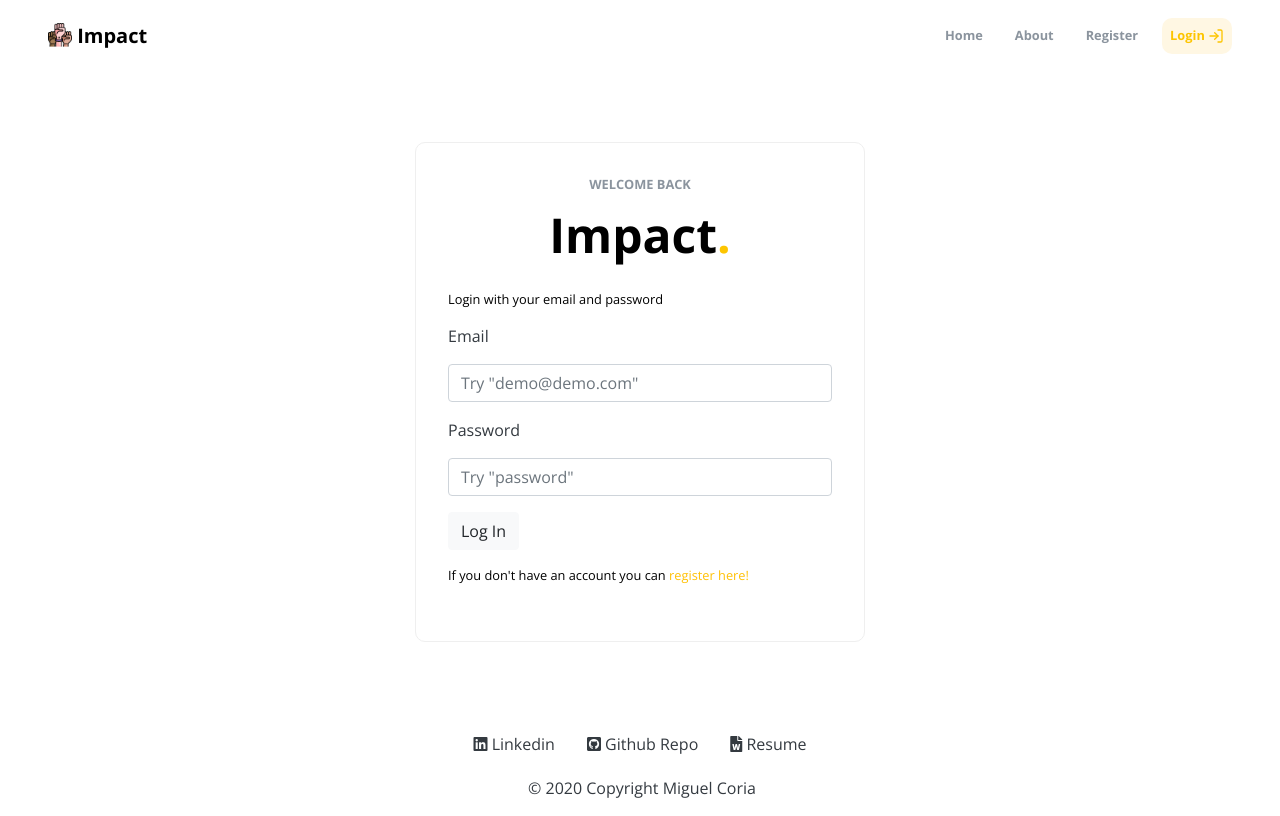
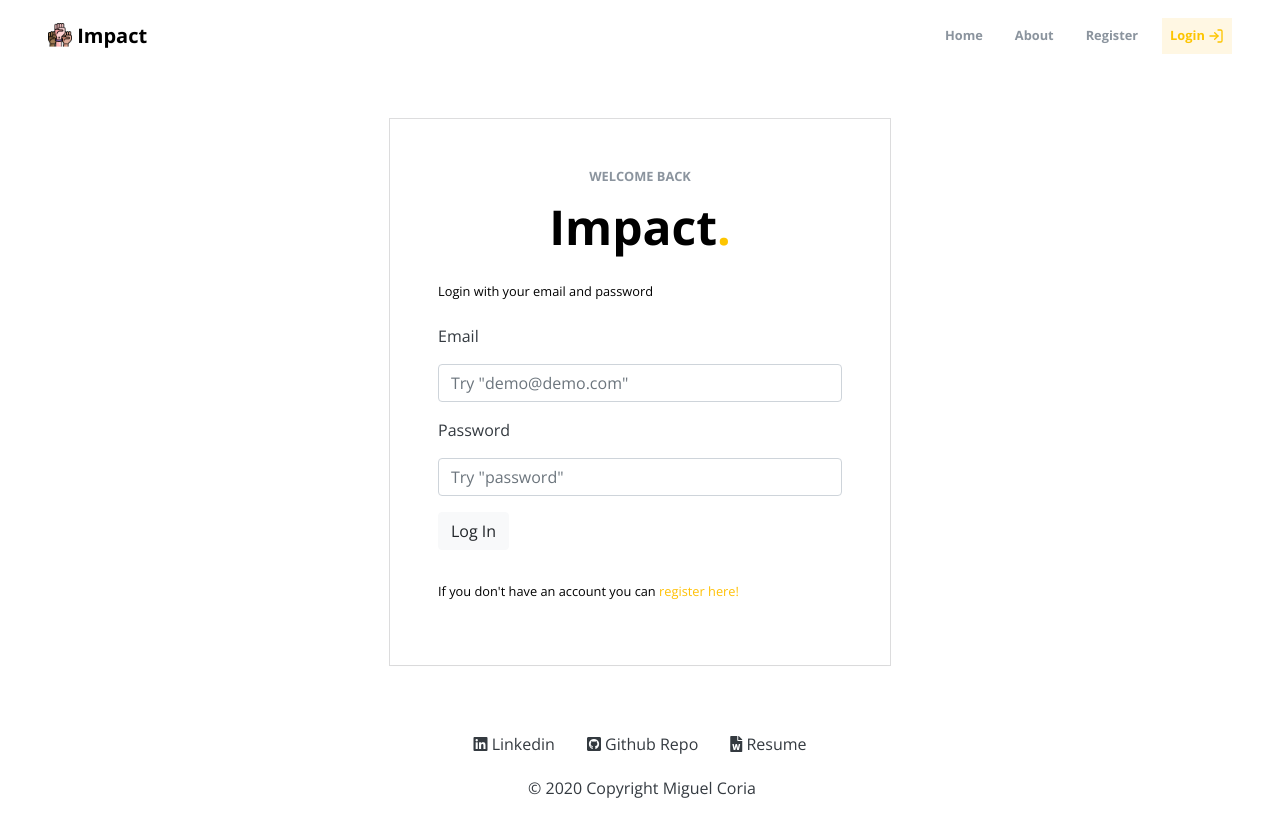
Before and after one commit to miguelcoria94/Impact, a Flask app: page /login in a window 1280 px wide. Run offline with Flask 2, Linux system fonts and the light colour scheme; some libraries are stand-ins or nearby versions.

Commit message:
almost done with bootstrap

```diff
--- a/impact/static/styles/main.css
+++ b/impact/static/styles/main.css
@@ -4,7 +4,6 @@
 
 body {
   font-family: "Open Sans", sans-serif !important;
-  background-color: #f2f5ff;
 }
 
 .main-content {
@@ -62,7 +61,6 @@
 
 .nav-login-button {
   background-color: #fff7e3 !important;
-  border-radius: 10px !important;
   color: #fdc500 !important;
 }
 
@@ -135,11 +133,11 @@
 /* login and register styles */
 
 .login-container {
-  padding: 2rem;
-  border-radius: 10px;
-  border: 1px solid #efefef;
-  width: 450px;
-  height: 500px;
+  padding: 3rem !important;
+  width: 500px;
+  min-height: 500px;
+  box-shadow: rgba(0, 0, 0, 0.02) 0px 1px 3px 0px,
+    rgba(27, 31, 35, 0.15) 0px 0px 0px 1px;
 }
 
 .login-subtitle {
@@ -160,7 +158,10 @@
 .login-text {
   font-size: 0.8rem !important;
   color: black !important;
-  margin-bottom: 1rem;
+}
+
+.login-form-inputs {
+  padding: 1rem 0rem;
 }
 
 @media only screen and (max-width: 863px) {
--- a/impact/templates/login.html
+++ b/impact/templates/login.html
@@ -27,7 +27,7 @@
     </button>
   </div>
   {% endif %} {% endwith %}
-  <form method="POST">
+  <form method="POST" class="login-form-inputs">
     {{form.hidden_tag()}}
     <div class="form-group">
       {{form.email.label(class='form-group text-dark')}}
```
